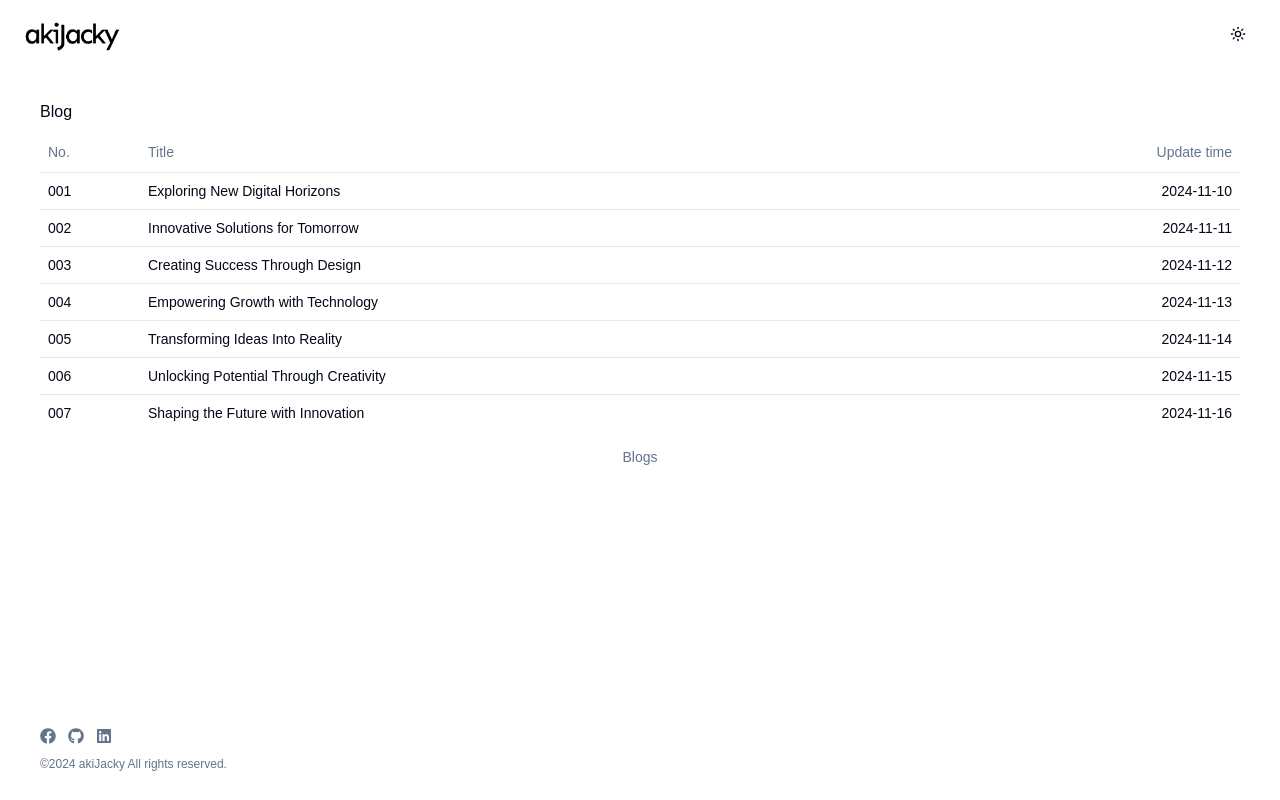
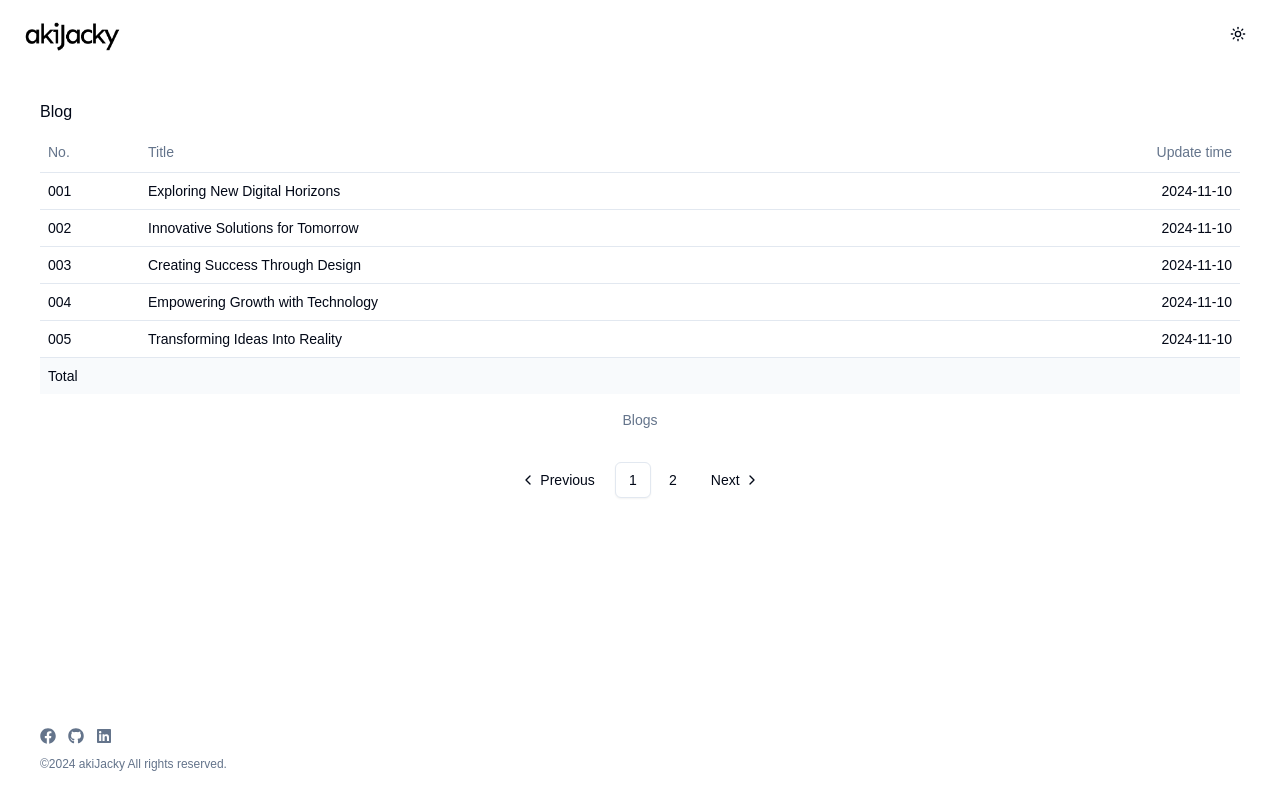
Before and after one commit to akiJacky/akihiro.tech, a Next.js app: page /blog in a window 1280 px wide. Built offline with nearby package versions, Linux system fonts and the light colour scheme.

Commit message:
add pagination

```diff
--- a/app/api/blog/route.ts
+++ b/app/api/blog/route.ts
@@ -1,49 +1,22 @@
+// app/api/blog/route.ts
 import { NextResponse } from 'next/server';
 
-interface Blog {
-    number: string;
-    title: string;
-    lastUpdate: string;
-  }
+const blogs = [
+  { number: "001", title: "Exploring New Digital Horizons", lastUpdate: "2024-11-10" },
+  { number: "002", title: "Innovative Solutions for Tomorrow", lastUpdate: "2024-11-10" },
+  { number: "003", title: "Creating Success Through Design", lastUpdate: "2024-11-10" },
+  { number: "004", title: "Empowering Growth with Technology", lastUpdate: "2024-11-10" },
+  { number: "005", title: "Transforming Ideas Into Reality", lastUpdate: "2024-11-10" },
+  { number: "006", title: "Unlocking Potential Through Creativity", lastUpdate: "2024-11-10" },
+  { number: "007", title: "Shaping the Future with Innovation", lastUpdate: "2024-11-10" },
+];
 
-  const blogs: Blog[] = [
-    {
-      number: "001",
-      title: "Exploring New Digital Horizons",
-      lastUpdate: "2024-11-10",
-    },
-    {
-      number: "002",
-      title: "Innovative Solutions for Tomorrow",
-      lastUpdate: "2024-11-11",
-    },
-    {
-      number: "003",
-      title: "Creating Success Through Design",
-      lastUpdate: "2024-11-12",
-    },
-    {
-      number: "004",
-      title: "Empowering Growth with Technology",
-      lastUpdate: "2024-11-13",
-    },
-    {
-      number: "005",
-      title: "Transforming Ideas Into Reality",
-      lastUpdate: "2024-11-14",
-    },
-    {
-      number: "006",
-      title: "Unlocking Potential Through Creativity",
-      lastUpdate: "2024-11-15",
-    },
-    {
-      number: "007",
-      title: "Shaping the Future with Innovation",
-      lastUpdate: "2024-11-16",
-    },
-  ];
+export async function GET(request: Request) {
+  const url = new URL(request.url);
+  const page = Number(url.searchParams.get("page") || 1);
+  const perPage = 5;
+  const startIndex = (page - 1) * perPage;
+  const selectedBlogs = blogs.slice(startIndex, startIndex + perPage);
 
-  export async function GET() {
-    return NextResponse.json(blogs);
-  }
+  return NextResponse.json({ blogs: selectedBlogs, total: blogs.length });
+}
--- a/app/blog/page.tsx
+++ b/app/blog/page.tsx
@@ -1,10 +1,43 @@
+// app/blog/page.tsx
+"use client"; // クライアントサイドコンポーネントとしてマーク
+
+import { useEffect, useState } from "react";
 import BlogRows from "@/components/routes/BlogRows";
+import Pagination from "@/components/routes/Pagination";
 
 const BlogPage = () => {
+  const [blogs, setBlogs] = useState([]);
+  const [totalBlogs, setTotalBlogs] = useState(0);
+  const [currentPage, setCurrentPage] = useState(1);
+
+  // APIからブログデータを取得
+  useEffect(() => {
+    const fetchBlogs = async () => {
+      const response = await fetch(`/api/blog?page=${currentPage}`);
+      const data = await response.json();
+      setBlogs(data.blogs);
+      setTotalBlogs(data.total);
+    };
+
+    fetchBlogs();
+  }, [currentPage]);
+
+  // ページネーションのページ切り替え
+  const handlePageChange = (page: number) => {
+    setCurrentPage(page);
+  };
+
   return (
     <div className="m-8">
       <h1 className="mb-2">Blog</h1>
-      <BlogRows />
+      <BlogRows blogs={blogs} />
+      <div className="my-8">
+        <Pagination
+          currentPage={currentPage}
+          totalBlogs={totalBlogs}
+          onPageChange={handlePageChange}
+        />
+      </div>
     </div>
   );
 };
--- a/components/routes/BlogRows.tsx
+++ b/components/routes/BlogRows.tsx
@@ -1,43 +1,27 @@
-"use client";
-
-import { useEffect, useState } from "react";
+// components/routes/BlogRows.tsx
 import {
   Table,
   TableBody,
   TableCaption,
   TableCell,
+  TableFooter,
   TableHead,
   TableHeader,
   TableRow,
 } from "@/components/ui/table";
 
-// Blogの型定義
 interface Blog {
   number: string;
   title: string;
   lastUpdate: string;
 }
 
-const fetchBlogs = async () => {
-  const response = await fetch("/api/blog");
-  const data = await response.json();
-  return data;
-};
+interface BlogRowsProps {
+  blogs: Blog[];
+}
 
-const BlogPage = () => {
-  // useStateに型を指定
-  const [blogs, setBlogs] = useState<Blog[]>([]);
-
-  useEffect(() => {
-    const getBlogs = async () => {
-      const blogData = await fetchBlogs();
-      setBlogs(blogData);
-    };
-    getBlogs();
-  }, []);
-
+const BlogRows = ({ blogs }: BlogRowsProps) => {
   return (
-    <div>
     <Table>
       <TableCaption>Blogs</TableCaption>
       <TableHeader>
@@ -56,9 +40,13 @@ const BlogPage = () => {
           </TableRow>
         ))}
       </TableBody>
+      <TableFooter>
+        <TableRow>
+          <TableCell colSpan={3}>Total</TableCell>
+        </TableRow>
+      </TableFooter>
     </Table>
-    </div>
   );
 };
 
-export default BlogPage;
+export default BlogRows;
--- /dev/null
+++ b/components/routes/Pagination.tsx
@@ -0,0 +1,77 @@
+// components/routes/Pagination.tsx
+import {
+  Pagination as PaginationUI,
+  PaginationContent,
+  PaginationEllipsis,
+  PaginationItem,
+  PaginationLink,
+  PaginationNext,
+  PaginationPrevious,
+} from "@/components/ui/pagination";
+
+interface PaginationProps {
+  currentPage: number;
+  totalBlogs: number;
+  onPageChange: (page: number) => void;
+}
+
+const Pagination = ({
+  currentPage,
+  totalBlogs,
+  onPageChange,
+}: PaginationProps) => {
+  const perPage = 5;
+  const totalPages = Math.ceil(totalBlogs / perPage);
+
+  // 前のページに移動
+  const handlePrev = () => {
+    if (currentPage > 1) onPageChange(currentPage - 1);
+  };
+
+  // 次のページに移動
+  const handleNext = () => {
+    if (currentPage < totalPages) onPageChange(currentPage + 1);
+  };
+
+  const handlePageChange = (page: number) => {
+    if (page >= 1 && page <= totalPages) onPageChange(page);
+  };
+
+  const pageNumbers = Array.from({ length: totalPages }, (_, i) => i + 1); // ページ番号を動的に生成
+
+  return (
+    <PaginationUI>
+      <PaginationContent>
+        <PaginationItem>
+          <PaginationPrevious href="#" onClick={handlePrev} />
+        </PaginationItem>
+
+        {/* ページ番号リンクを動的に生成 */}
+        {pageNumbers.map((page) => (
+          <PaginationItem key={page}>
+            <PaginationLink
+              href="#"
+              isActive={currentPage === page}
+              onClick={() => handlePageChange(page)}
+            >
+              {page}
+            </PaginationLink>
+          </PaginationItem>
+        ))}
+
+        {/* 省略記号（必要に応じて追加） */}
+        {totalPages > 5 && currentPage < totalPages - 1 && (
+          <PaginationItem>
+            <PaginationEllipsis />
+          </PaginationItem>
+        )}
+
+        <PaginationItem>
+          <PaginationNext href="#" onClick={handleNext} />
+        </PaginationItem>
+      </PaginationContent>
+    </PaginationUI>
+  );
+};
+
+export default Pagination;
```
Lines whose indentation alone changed are shown as unchanged.
